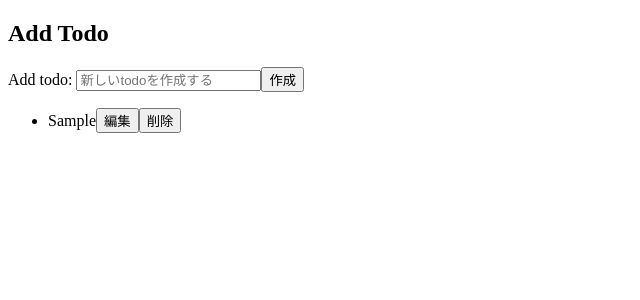
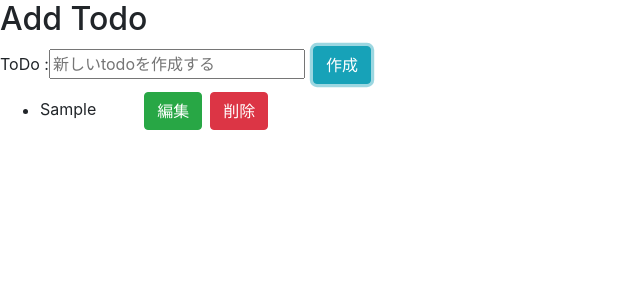
Before and after one commit to Naru-hub/react-todo-app, a React (Create React App) app: page / in a window 1280 px wide. Both pictures are taken after typing "Sample" into the empty fields and a click on the button "作成". Shown: the top 300 px of the page, without its empty margins (0-640 px from the left). Built offline with nearby package versions, Linux system fonts and the light colour scheme.

Commit message:
Arrangement of button layout

```diff
--- a/src/App.jsx
+++ b/src/App.jsx
@@ -1,4 +1,5 @@
 import React, { useState, useEffect } from 'react';
+import 'bootstrap/dist/css/bootstrap.min.css';
 
 export default function App() {
   const [todos, setTodos] = useState(() => {
@@ -88,7 +89,7 @@ export default function App() {
       ) : (
       <form onSubmit={handleFormSubmit}>
         <h2>Add Todo</h2>
-        <label htmlFor="todo">Add todo: </label>
+        <label htmlFor="todo">ToDo : </label>
         <input
         name="todo"
         type="text"
@@ -96,16 +97,16 @@ export default function App() {
         value={todo}
         onChange={handleInputChange}
         />
-        <button type="submit">作成</button>
+        <button type="submit" class="btn btn-info mx-2">作成</button>
       </form>
       )}
 
-    <ul className="todo-list">
+    <ul className="todo-list my-2">
       {todos.map((todo) => (
-        <li key={todo.id}>
+        <li key={todo.id} className="my-2">
           {todo.text}
-          <button onClick={() => handleEditClick(todo)}>編集</button>
-          <button onClick={() => handleDeleteClick(todo.id)}>削除</button>
+          <button class="btn btn-success ml-5" onClick={() => handleEditClick(todo)}>編集</button>
+          <button class="btn btn-danger mx-2"onClick={() => handleDeleteClick(todo.id)}>削除</button>
         </li>
       ))}
     </ul>
```
